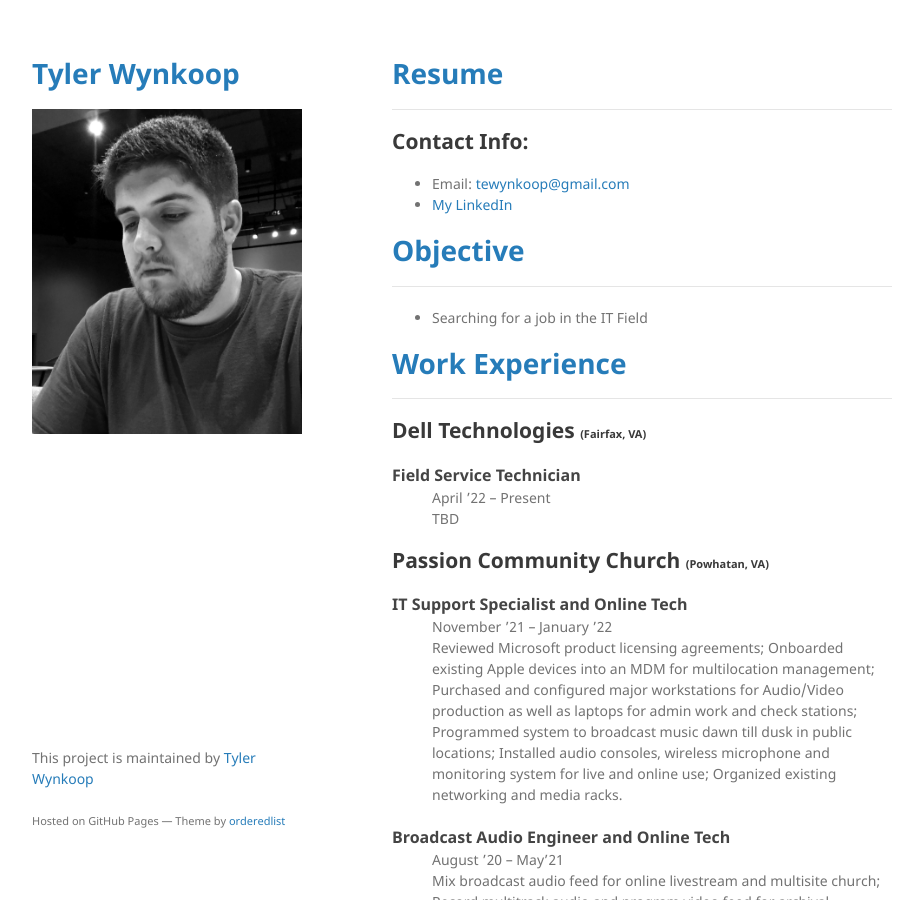
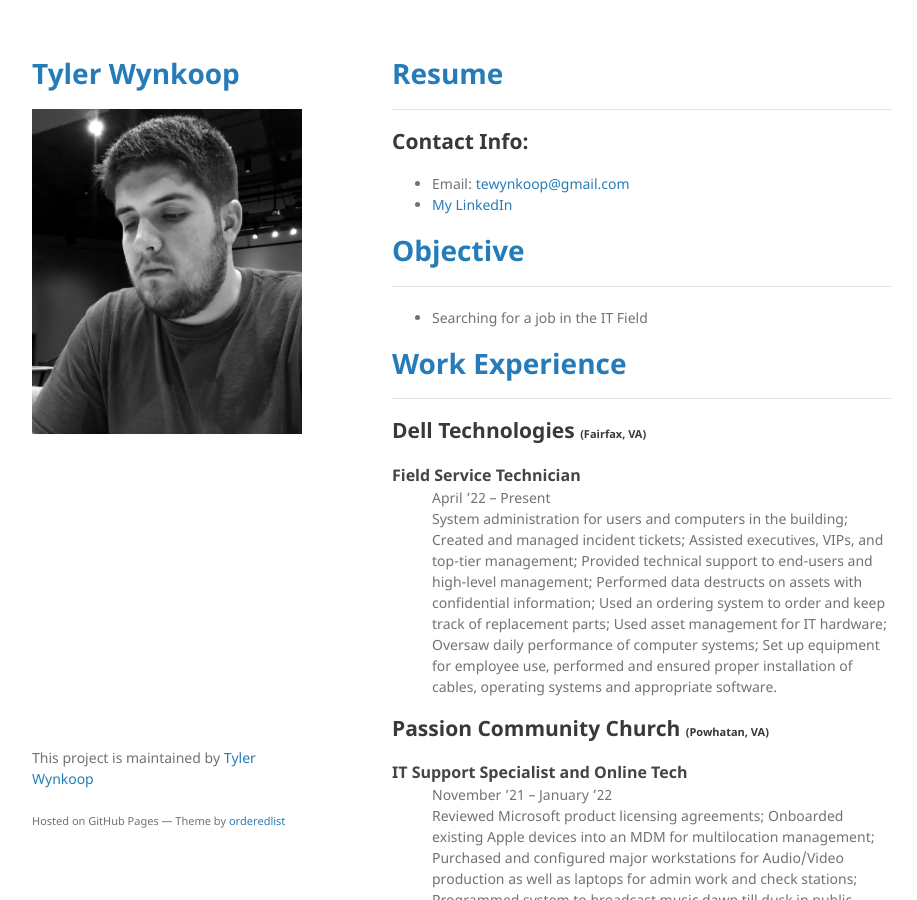
Before and after one commit to tewynkoop/TylerWynkoop, a Jekyll site: the page built from index.md, in a window 1280 px wide and 900 px high. Shown: the whole window, without its empty margins (178-1095 px from the left). Built offline with Jekyll 4.4.1, drawn with Linux system fonts in a browser that asks for light colours; a script that is not in the unit is left out; our own code applies the rules of GitHub Pages for plain Markdown files.

Commit message:
Update index.md

```diff
--- a/index.md
+++ b/index.md
@@ -22,7 +22,7 @@ layout: default
 <dl>
 <dt style="font-size:16px"><b>Field Service Technician</b></dt>
 <dd>April ’22 – Present</dd>
-<dd>TBD</dd>
+<dd>System administration for users and computers in the building; Created and managed incident tickets; Assisted executives, VIPs, and top-tier management; Provided technical support to end-users and high-level management; Performed data destructs on assets with confidential information; Used an ordering system to order and keep track of replacement parts; Used asset management for IT hardware; Oversaw daily performance of computer systems; Set up equipment for employee use, performed and ensured proper installation of cables, operating systems and appropriate software.</dd>
 </dl>
 
 ## Passion Community Church <small><small><small> (Powhatan, VA) </small></small></small>
```
